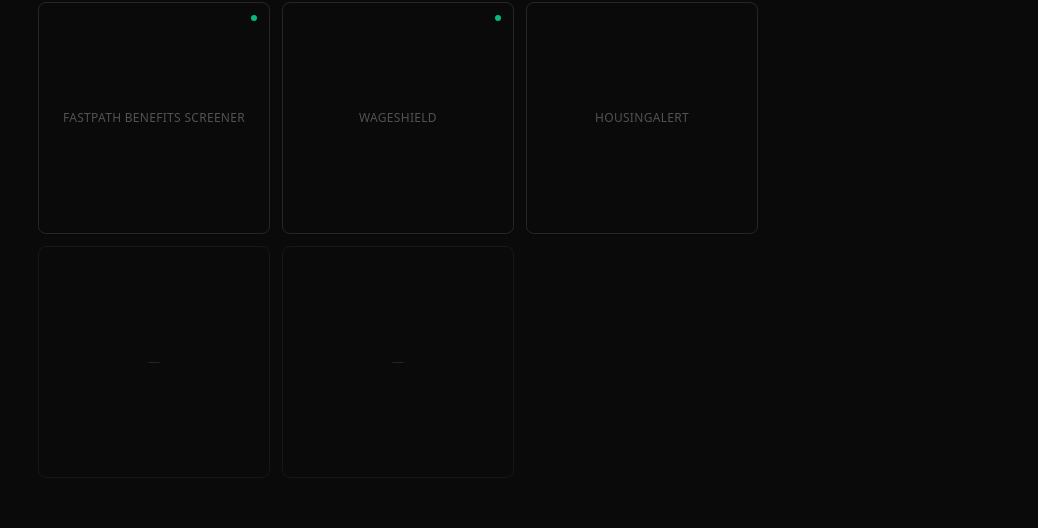
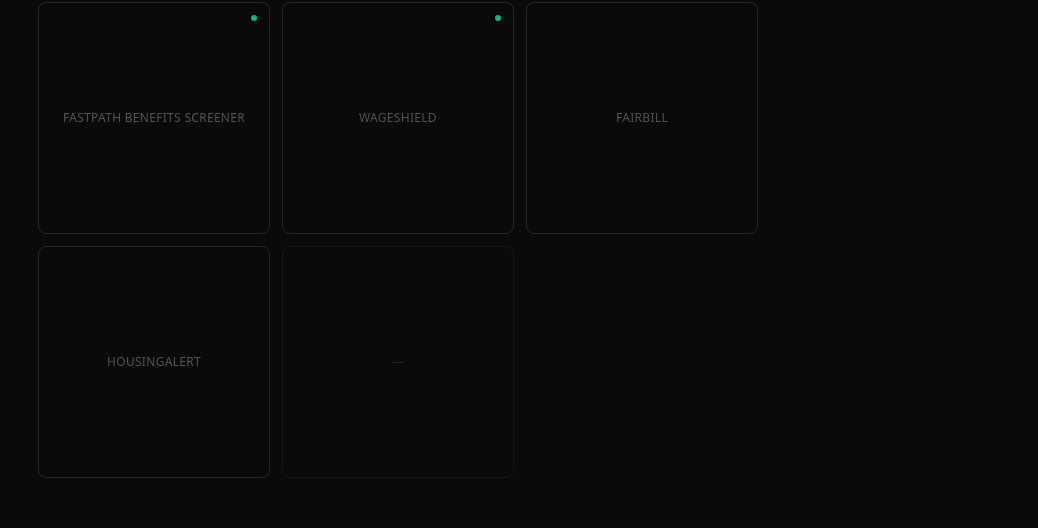
Before and after one commit to doreisato/infinite-machines, a Next.js app: page / in a window 1280 px wide. Shown: the part 206-734 px from the top of the page, without its empty margins (242-1280 px from the left). Built offline with nearby package versions, Linux system fonts and the light colour scheme.

Commit message:
Add FairBill tile (planned) + LAUNCH_LOG entry

```diff
--- a/app/page.tsx
+++ b/app/page.tsx
@@ -27,6 +27,14 @@ const projects: Project[] = [
       "Instant overtime and wage calculator for hourly workers. Deterministic math, no signup, no data stored.",
     url: "https://roastmysite-production-a490.up.railway.app",
     status: "live",
+  },
+  {
+    id: "fairbill",
+    name: "FairBill",
+    description:
+      "Medicare-benchmarked pricing for medical bills. Get negotiation leverage before collections. CPT code lookup in seconds.",
+    url: "https://fairbill-production.up.railway.app",
+    status: "planned",
   },
   {
     id: "housingalert",
```
Also changed, not shown: 1 other file (tests, documents, lock files or other folders).
